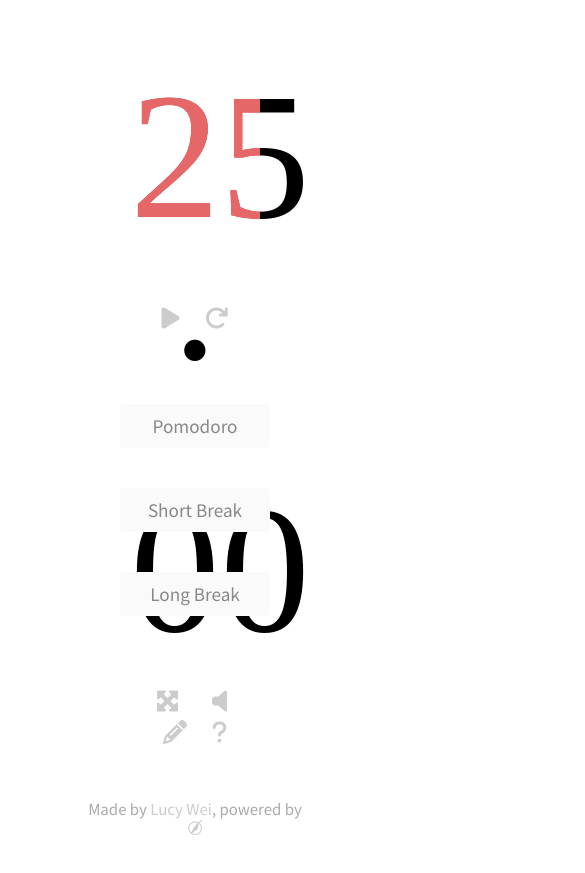
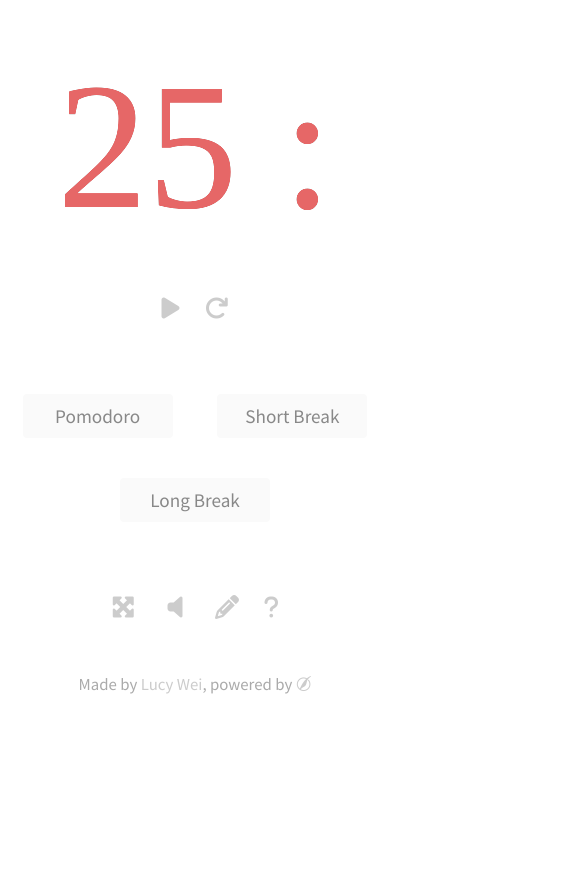
Before and after one commit to lucyhyw/pretty-pomodoro, a plain HTML site: page index.html in a window 390 px wide. Shown: the part 77-950 px from the top of the page, 585 px wide, since content can reach past the window. After the commit the page ends 844 px from the top, so only its background shows below. Drawn offline with nearby package versions, Linux system fonts and the light colour scheme; a web font is replaced by a local one.

Commit message:
fixed broken mobile design, added number validation for editable timers

```diff
--- a/css/style.css
+++ b/css/style.css
@@ -1,10 +1,13 @@
+html {
+  overflow: hidden;
+}
 body {
   font-family: Source Sans Pro;
   font-weight: 400;
   color: #aaa;
   font-size: 1.5em;
-  padding:80px;
   margin: 0;
+  background: #fff;
 }
 a, label {
   color: #ccc;
@@ -23,7 +26,7 @@ a:hover, #controls a:hover, #options a:hover, #options label:hover {
   text-align: center;
 }
 #pomodoro {
-  padding: 50px;
+  padding: 120px 0 50px;
 }
 #timer-container {
   height: 200px;
@@ -33,10 +36,10 @@ a:hover, #controls a:hover, #options a:hover, #options label:hover {
 }
 #timer-bg {
   height: 5.2em;
-  overflow:visible!important;
   position:absolute;
   top: 65px;
-  width: 80%;
+  left: -1600px;
+  width: 2800px;
 
   /* wave stuff */
   animation-name: wave;
--- a/index.html
+++ b/index.html
@@ -7,6 +7,7 @@
     <link rel="stylesheet" href="css/style.css" media="screen" charset="utf-8">
     <link rel="icon" type="image/png" href="favicon.png" sizes="16x16" />
     <script src="https://code.jquery.com/jquery-3.1.0.min.js" charset="utf-8"></script>
+    <meta name="viewport" content="width=device-width, initial-scale=1.0">
   </head>
   <body>
     <div class="container">
--- a/js/scripts.js
+++ b/js/scripts.js
@@ -233,6 +233,15 @@ doneButton.addEventListener('click', function() {
   var p = parseInt(pomodoroEdit.value, 10)
   var s = parseInt(shortBreakEdit.value, 10)
   var l = parseInt(longBreakEdit.value, 10)
+  if (isNaN(p)) {
+    p = 25
+  }
+  if (isNaN(s)) {
+    s = 5
+  }
+  if (isNaN(l)) {
+    l = 15
+  }
   pomodoro = p
   document.getElementById('pomodoro-time').innerHTML = pomodoro + " min"
   shortBreak = s
```
